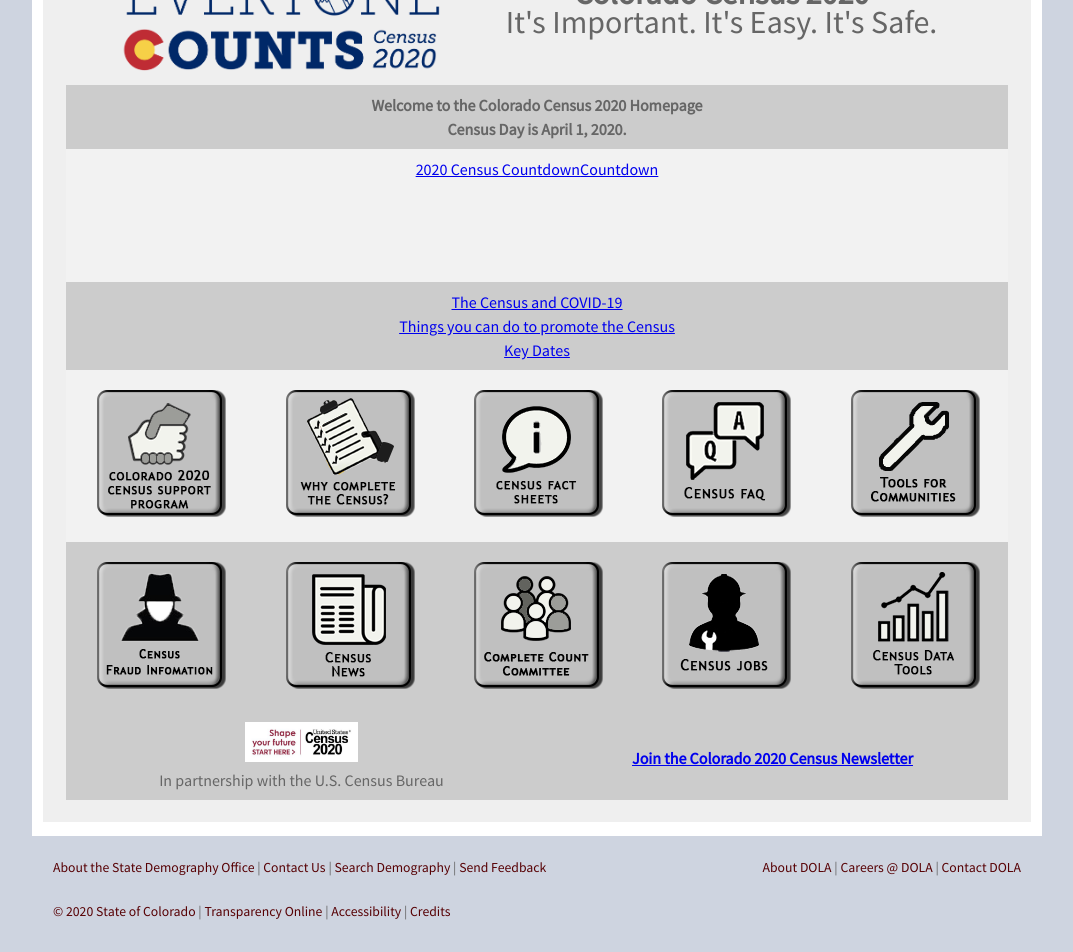
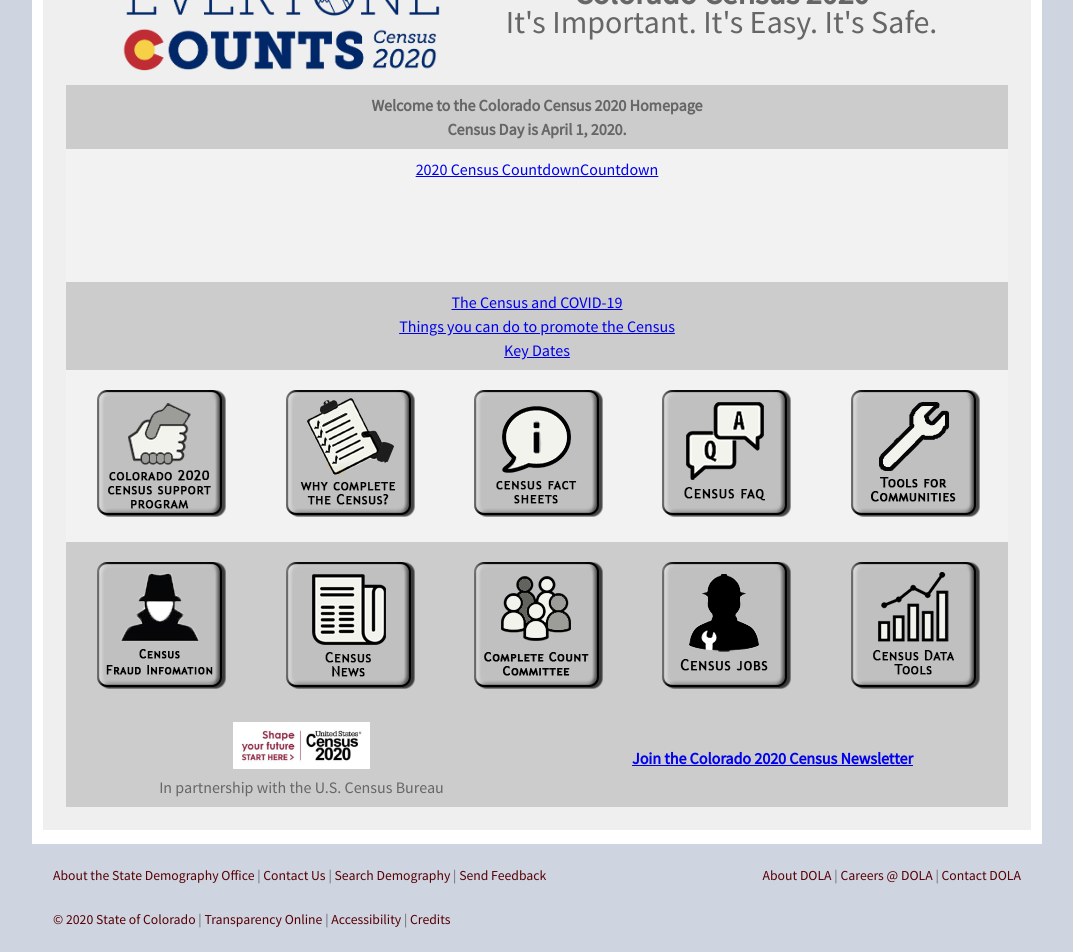
Before and after one commit to TBleess/Website_New, a Jekyll site: the page built from pages/5_CensusACS/census_2020_main.html, in a window 1280 px wide. Shown: the part 1029-1981 px from the top of the page, without its empty margins (103-1176 px from the left). Built offline with Jekyll 4.4.1, drawn with Linux system fonts in a browser that asks for light colours.

Commit message:
Update census_2020_main.html

```diff
--- a/pages/5_CensusACS/census_2020_main.html
+++ b/pages/5_CensusACS/census_2020_main.html
@@ -290,7 +290,7 @@
  <tr>
  <td valign="center" align="center">
 <a href="https://www.2020census.gov/en" target="_blank">
-<img src="/images/CB_Logo.png" alt="Access the 2020 Census Home Page" width="25%" height="25%"></img>
+<img src="/images/CB_Logo.png" alt="Access the 2020 Census Home Page" width="30%" height="25%"></img>
 </a>
 <br>In partnership with the U.S. Census Bureau<br>
  </td>
```
